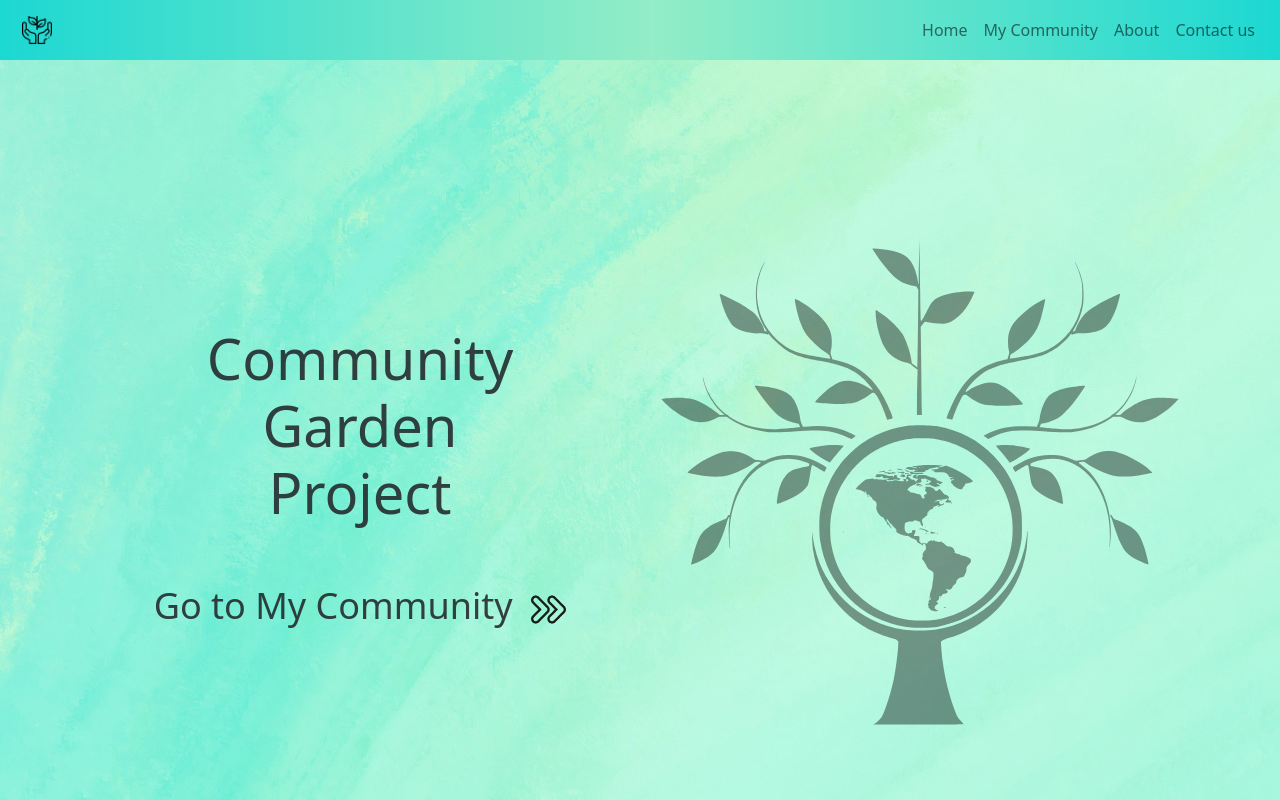
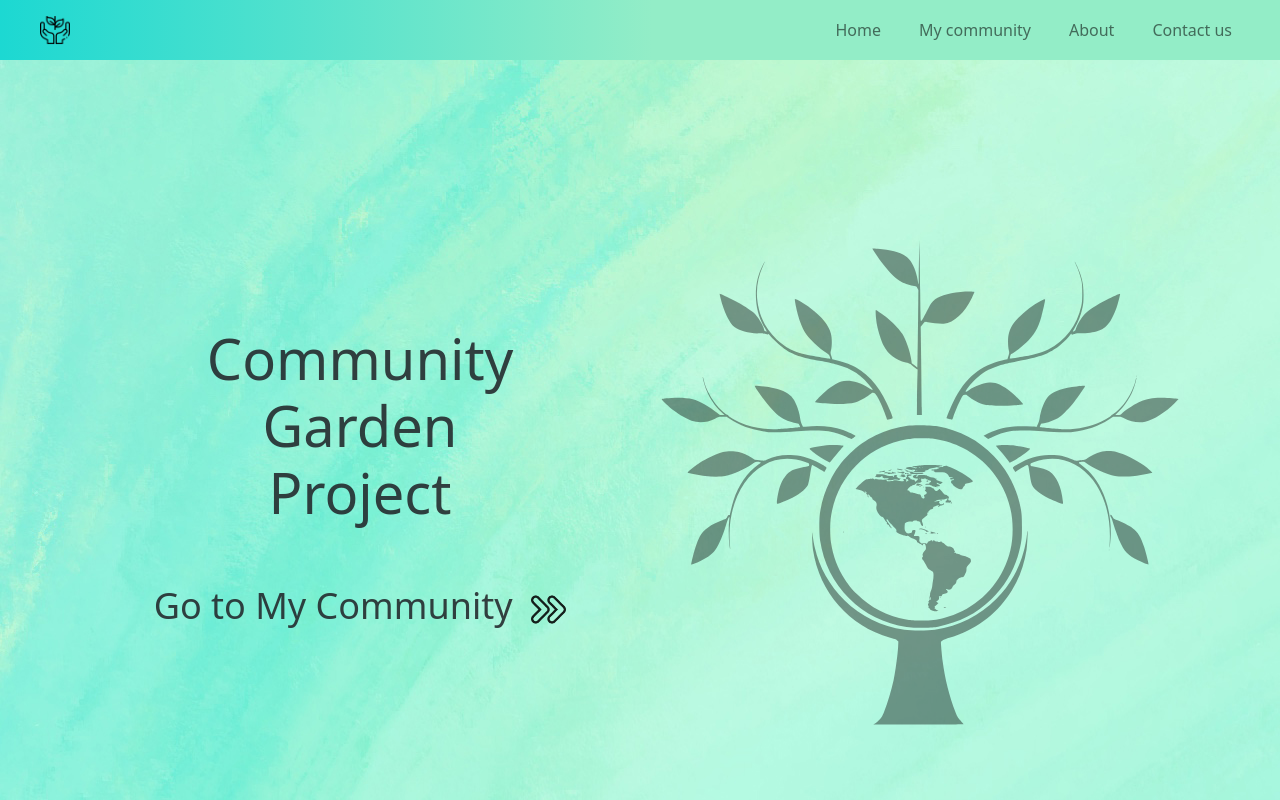
Before and after one commit to snigdha920/community-garden, a Next.js app in the folder app/: page / in a window 1280 px wide. Shown: the top 800 px of the page. Built offline with nearby package versions, Linux system fonts and the light colour scheme.

Commit message:
Change color of NavBar (#6)

```diff
--- a/app/components/Navbar.tsx
+++ b/app/components/Navbar.tsx
@@ -3,49 +3,51 @@ import React from 'react';
 import { Nav, Navbar } from 'react-bootstrap';
 
 export const NavBar: React.FC = () => {
+  const navItems: Array<{ label: string; href: string }> = [
+    {
+      label: 'Home',
+      href: '#',
+    },
+    {
+      label: 'My community',
+      href: '/places',
+    },
+    {
+      label: 'About',
+      href: '#AboutTheProjectSection',
+    },
+    {
+      label: 'Contact us',
+      href: '#ContactUsSection',
+    },
+  ];
   return (
     <>
       <Navbar
         fixed="top"
         style={{
-          padding: 2,
           height: '60px',
-          backgroundImage: 'linear-gradient(to right, #1CD8D2 0%, #93EDC7  51%, #1CD8D2  100%)',
+          backgroundImage: 'linear-gradient(to right, #1CD8D2 0%,  #93EDC7  51%)',
+          padding: '0 40px',
         }}
+        className="btn-grad"
       >
-        <div style={{ marginLeft: 20 }}>
-          <Navbar.Brand href="#home">
+        <div>
+          <Navbar.Brand href="/">
             <img src="/icons/sapling.svg" width="30" height="30" className="d-inline-block align-top" alt="logo" />
           </Navbar.Brand>
         </div>
-        {/* Figure out the font */}
-        <Nav style={{ marginLeft: 'auto', marginRight: 15 }}>
-          <Nav.Link href="/">Home</Nav.Link>
-          <Nav.Link href="/places">My Community</Nav.Link>
-          <Nav.Link href="#AboutTheProjectSection">About</Nav.Link>
-          <Nav.Link href="#">Contact us</Nav.Link>
+
+        <Nav style={{ marginLeft: 'auto' }}>
+          {navItems.map((item, index) => {
+            return (
+              <Nav.Link key={index} href={item.href} style={{ paddingLeft: '30px' }}>
+                {item.label}
+              </Nav.Link>
+            );
+          })}
         </Nav>
       </Navbar>
     </>
   );
 };
-
-//  .btn-grad {background-image: linear-gradient(to right, #1CD8D2 0%, #93EDC7  51%, #1CD8D2  100%)}
-//  .btn-grad {
-//     margin: 10px;
-//     padding: 15px 45px;
-//     text-align: center;
-//     text-transform: uppercase;
-//     transition: 0.5s;
-//     background-size: 200% auto;
-//     color: white;
-//     box-shadow: 0 0 20px #eee;
-//     border-radius: 10px;
-//     display: block;
-//   }
-
-//   .btn-grad:hover {
-//     background-position: right center; /* change the direction of the change here */
-//     color: #fff;
-//     text-decoration: none;
-//   }
```
